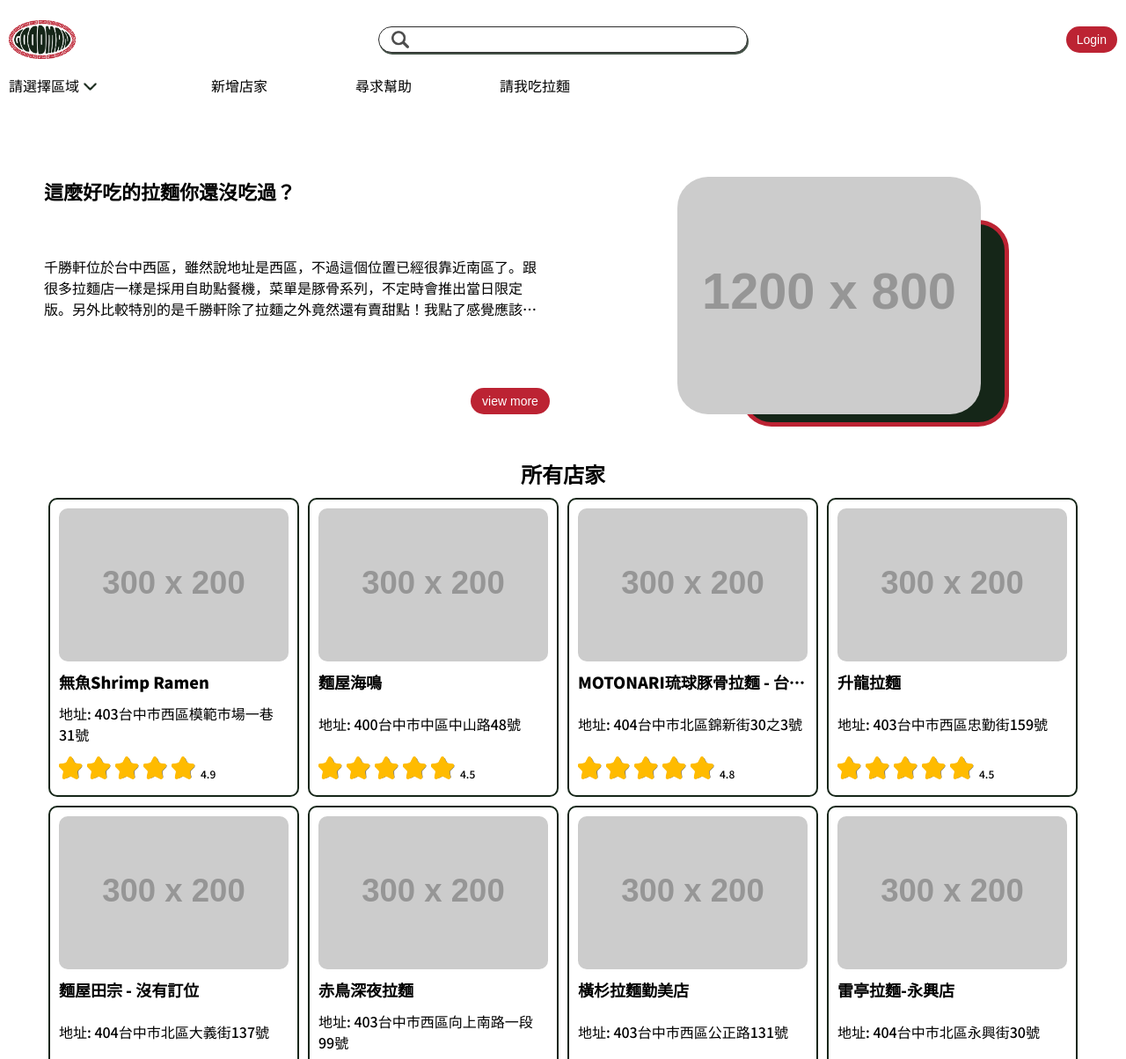
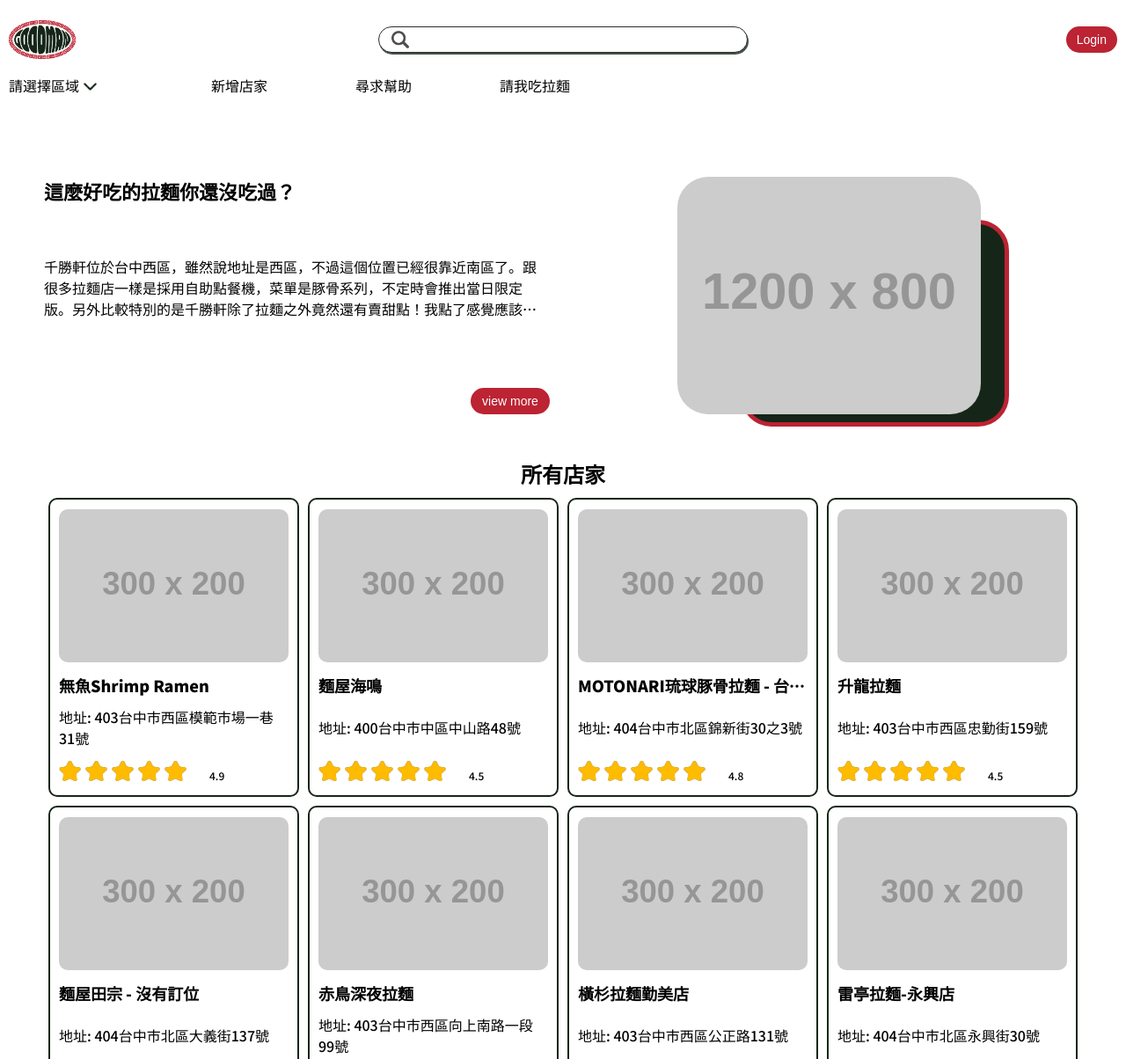
Before and after one commit to Woof29/GoodMan, a plain HTML site: page index.html in a window 1280 px wide. Shown: the top 1204 px of the page at 88% size. Drawn offline with Linux system fonts and the light colour scheme; placeholder pictures from the web are drawn by us.

Commit message:
Rating stars update

```diff
--- a/index.js
+++ b/index.js
@@ -12,7 +12,7 @@ let dropDownBtn = document.querySelector(".DPList");
 let districtMenu = document.querySelector(".district");
 let iconArrow = document.querySelector(".icon-arrow");
 
-dropDownBtn.addEventListener("click", showDistrictMenu, true);
+dropDownBtn.addEventListener("click", showDistrictMenu);
 function showDistrictMenu(e) {
   e.preventDefault();
   let node = e.target.nodeName;
@@ -25,11 +25,11 @@ function showDistrictMenu(e) {
   }
 } //開關下拉式選單
 
-window.addEventListener("click", closeDistrictMenu);
+document.addEventListener("click", closeDistrictMenu);
 function closeDistrictMenu(e) {
-  e.preventDefault();
-  let node = e.target.nodeName;
-  if (node !== "A" && node !== "IMG" && node !== "UL") {
+  // e.preventDefault();
+  let DPList = header.contains(e.target);
+  if (!DPList) {
     districtMenu.classList.remove("district--show");
     iconArrow.classList.remove("icon-arrow--open");
     header.classList.remove("sonMenuExtend");
@@ -512,18 +512,12 @@ const taichungRamen = [
 
 //渲染店家卡片內容
 const cardBox = document.querySelector(".cardBox");
+const starRatingContainer = cardBox.querySelector(".RTcontainer");
 function printCard(district) {
-  // function renderStars(district) {
-  //   let starRatingContainer = document.querySelector(".star_rating");
-  //   let stars = document.querySelector(".star");
-  //   let wholeStars = Math.round(district.item.rate);
-  // }
-
   if (district.length === 0) {
     cardBox.innerHTML = "<h1>沒有資料QQ</h1>";
     return;
   }
-  function starsNum(district) {}
   let len = district.length;
   let cardContent = "";
   for (let i = 0; i < len; i++) {
@@ -534,18 +528,30 @@ function printCard(district) {
       district[i].name +
       '</h3><div class="address">地址: <span>' +
       district[i].address +
-      '</span></div><div class="rate"><div class="star_rating"><span class="star"></span><span class="star"></span><span class="star"></span><span class="star"></span><span class="star"></span></div><img src="assets/icon/ETstars.png" class="empty" alt="空星星" /><span class="score">' +
+      '</span></div><div class="rate"><div class="star_container"><span class="empty star"></span><span class="empty star"></span><span class="empty star"></span><span class="empty star"></span><span class="empty star"></span></div><div class="star_container RTcontainer">';
+    cardContent += renderStars(district, i);
+    cardContent +=
+      '</div><span class="score">' +
       district[i].rate +
       "</span></div></div></a>";
   }
   cardBox.innerHTML = cardContent;
+}
+
+//依照各家評分渲染星星數
+function renderStars(district, storeNo) {
+  let starRatingContainer = "";
+  let score = Math.round(district[storeNo].rate);
+  for (let i = 0; i < score; i++) {
+    starRatingContainer += '<span class="star"></span>';
+  }
+  return starRatingContainer;
 }
 printCard(taichungRamen); //預設全部店家
 
 //點擊下拉選單的選項更換相對應區域的店家
 let BoxListTitle = document.querySelector(".boxList_headline");
 function switchDistrict(e) {
-  // let BoxListTitle = document.querySelector(".boxList_headline");
   let selDistrict = e.target.id;
   let TownDistrict = taichungRamen.filter(function (item) {
     return item.district == selDistrict;
@@ -632,6 +638,10 @@ searchInput.addEventListener("keyup", function (e) {
   }
 });
 function SearchAction(keywords) {
+  if (keywords == "") {
+    alert("請輸入關鍵字!!");
+    return;
+  }
   searchInput.value = "";
   let result = taichungRamen.filter(function (item) {
     const nameMatch = item.name.match(keywords);
--- a/style/scss/_boxList.scss
+++ b/style/scss/_boxList.scss
@@ -34,6 +34,9 @@
       padding: 10px;
       border: 2px solid $color--dark;
       border-radius: 10px;
+      display: flex;
+      flex-flow: column;
+      justify-content: space-around;
       @include rwd(768) {
         width: calc((100% / 3) - 40px);
         height: auto;
@@ -42,7 +45,7 @@
         width: 100%;
         margin-bottom: 10px;
         img {
-          height: 40%;
+          height: 100%;
           border-radius: 10px;
         }
       }
@@ -71,37 +74,36 @@
           position: relative;
           overflow: hidden;
           display: flex;
-          .empty {
-            display: block;
-            height: 100%;
-            width: 100%;
-            object-fit: cover;
-            margin-left: -20%;
-          }
           .score {
             position: absolute;
-            top: 70%;
+            top: 60%;
             left: 65%;
             transform: translate(-50%, -50%);
+            margin-left: 10px;
             font-size: 12px;
             font-weight: 500;
           }
-          .star_rating {
+          .star_container {
             position: absolute;
-            top: 0;
-            left: 0;
+            top: 50%;
+            left: 50%;
+            transform: translate(-50%, -50%);
             height: 100%;
             width: 100%;
             overflow: hidden;
             display: flex;
 
             .star {
-              display: inline-block;
-              width: 26px;
-              height: 26px;
+              width: 24px;
+              height: 24px;
               margin: 2px 6px 0 0;
               background: url("../assets/icon/RTstars_single.png") no-repeat
-                center / cover;
+                center / 100%;
+            }
+
+            .empty {
+              background: url("../assets/icon/ETstars_single.png") no-repeat
+                center / 100%;
             }
           }
         }
```
Also changed, not shown: index.html (+8 -2 lines), assets/icon/ETstars_single.png (added), style/all.css, 1 other file.
